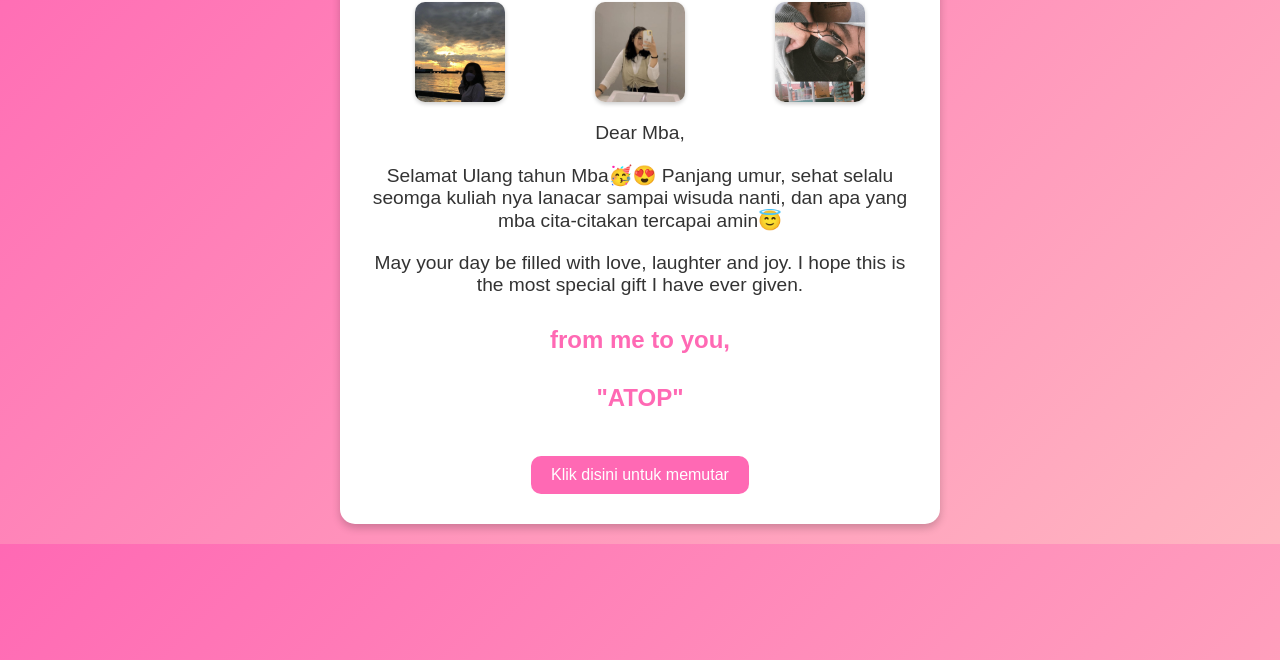
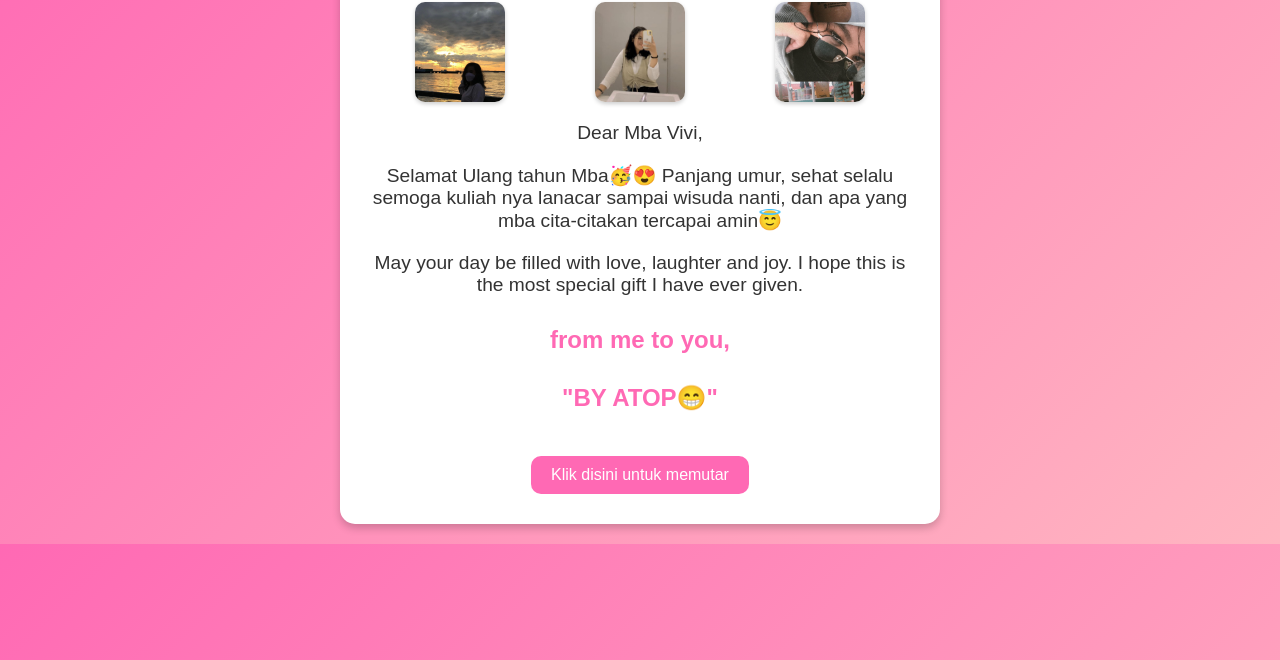
Before and after one commit to alpratmaa/Hppy-besdey, a plain HTML site: page index.html in a window 1280 px wide. Shown: the part 140-800 px from the top of the page. Drawn offline with Linux system fonts and the light colour scheme.

Commit message:
Update index.html

```diff
--- a/index.html
+++ b/index.html
@@ -15,11 +15,11 @@
                 <img src="vivi 2.jpg" alt="Photo 2">
                 <img src="vivi 3.jpg" alt="Photo 3">
             </div>
-            <p class="message">Dear Mba,</p>
-            <p class="message">Selamat Ulang tahun Mba🥳😍 Panjang umur, sehat selalu seomga kuliah nya lanacar sampai wisuda nanti, dan apa yang mba cita-citakan tercapai amin😇 </p>
+            <p class="message">Dear Mba Vivi,</p>
+            <p class="message">Selamat Ulang tahun Mba🥳😍 Panjang umur, sehat selalu semoga kuliah nya lanacar sampai wisuda nanti, dan apa yang mba cita-citakan tercapai amin😇 </p>
             <p class="message">May your day be filled with love, laughter and joy. I hope this is the most special gift I have ever given.</p>
             <p class="signature">from me to you,</p>
-            <p class="signature">"ATOP"</p>
+            <p class="signature">"BY ATOP😁"</p>
 
             <!-- Button to play music -->
             <button id="playButton">Klik disini untuk memutar</button>
```
